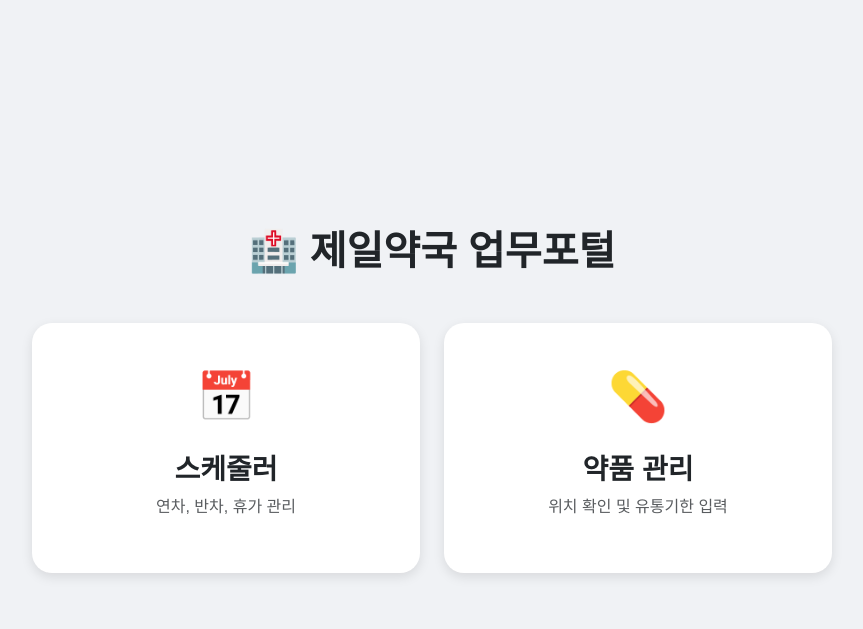
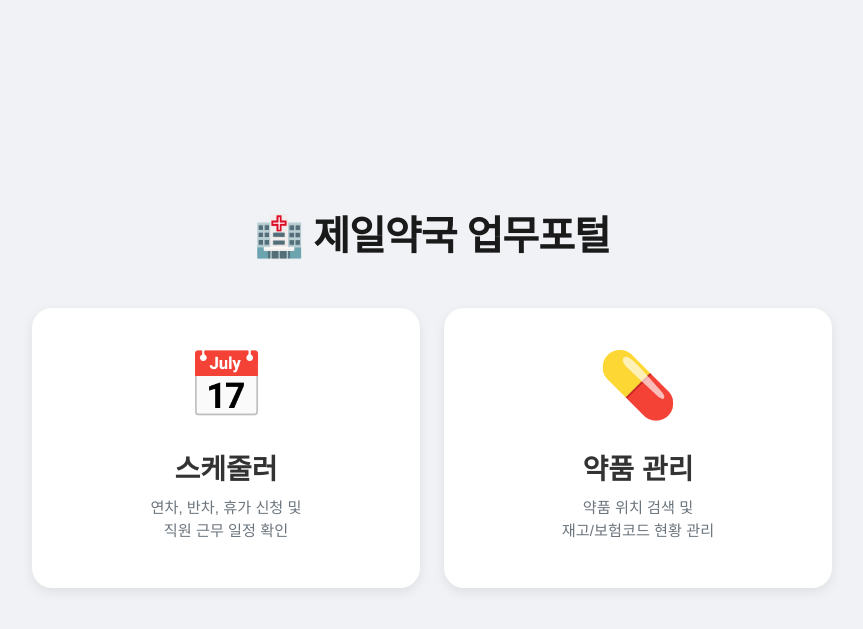
Before and after one commit to wonjung1142-commits/django-calendar, a Django app: page / in a window 1280 px wide. Shown: the top 629 px of the page, without its empty margins (208-1071 px from the left). Run offline with Django 5.2, Linux system fonts and the light colour scheme.

Commit message:
데이터베이스 고정 및 템플릿 링크 수정

```diff
--- a/templates/index.html
+++ b/templates/index.html
@@ -6,41 +6,70 @@
     <title>제일약국 관리 시스템</title>
     <link href="https://cdn.jsdelivr.net/npm/bootstrap@5.3.0/dist/css/bootstrap.min.css" rel="stylesheet">
     <style>
-        body { background-color: #f0f2f5; font-family: 'Pretendard', sans-serif; height: 100vh; display: flex; align-items: center; justify-content: center; }
+        body {
+            background-color: #f0f2f5;
+            font-family: 'Pretendard', sans-serif;
+            height: 100vh;
+            display: flex;
+            align-items: center;
+            justify-content: center;
+            margin: 0;
+        }
         .menu-container { max-width: 800px; width: 90%; }
         .card-menu {
-            border-radius: 20px; border: none; transition: all 0.3s; cursor: pointer;
-            box-shadow: 0 4px 12px rgba(0,0,0,0.1); background: white; height: 250px;
-            display: flex; flex-direction: column; align-items: center; justify-content: center;
+            border-radius: 20px;
+            border: none;
+            transition: all 0.3s ease;
+            cursor: pointer;
+            box-shadow: 0 4px 12px rgba(0,0,0,0.08);
+            background: white;
+            height: 280px;
+            display: flex;
+            flex-direction: column;
+            align-items: center;
+            justify-content: center;
+            text-align: center;
+            padding: 20px;
         }
-        .card-menu:hover { transform: translateY(-10px); box-shadow: 0 8px 24px rgba(0,0,0,0.15); }
-        .icon-box { font-size: 3rem; margin-bottom: 20px; }
-        a { text-decoration: none; color: inherit; }
+        .card-menu:hover {
+            transform: translateY(-10px);
+            box-shadow: 0 12px 30px rgba(0,0,0,0.12);
+            background-color: #ffffff;
+        }
+        .icon-box { font-size: 4rem; margin-bottom: 20px; }
+        a { text-decoration: none; color: inherit; display: block; }
+        h1 { color: #1a1a1a; letter-spacing: -1px; }
+        .card-menu h3 { color: #333; margin-bottom: 10px; }
+        .card-menu p { color: #6c757d; font-size: 0.95rem; }
     </style>
 </head>
 <body>
+
 <div class="menu-container">
     <h1 class="text-center fw-bold mb-5">🏥 제일약국 업무포털</h1>
     <div class="row g-4">
         <div class="col-md-6">
-            <a href="{% url 'calendar' %}">
+            <a href="{% url 'calendarapp:calendar' %}">
                 <div class="card card-menu">
                     <div class="icon-box">📅</div>
                     <h3 class="fw-bold">스케줄러</h3>
-                    <p class="text-muted">연차, 반차, 휴가 관리</p>
+                    <p>연차, 반차, 휴가 신청 및<br>직원 근무 일정 확인</p>
                 </div>
             </a>
         </div>
+
         <div class="col-md-6">
-            <a href="/inventory/">
+            <a href="{% url 'inventory:inventory_list' %}">
                 <div class="card card-menu">
                     <div class="icon-box">💊</div>
                     <h3 class="fw-bold">약품 관리</h3>
-                    <p class="text-muted">위치 확인 및 유통기한 입력</p>
+                    <p>약품 위치 검색 및<br>재고/보험코드 현황 관리</p>
                 </div>
             </a>
         </div>
     </div>
 </div>
+
+<script src="https://cdn.jsdelivr.net/npm/bootstrap@5.3.0/dist/js/bootstrap.bundle.min.js"></script>
 </body>
 </html>
```
Also changed, not shown: config/settings.py (+18 -7 lines).
